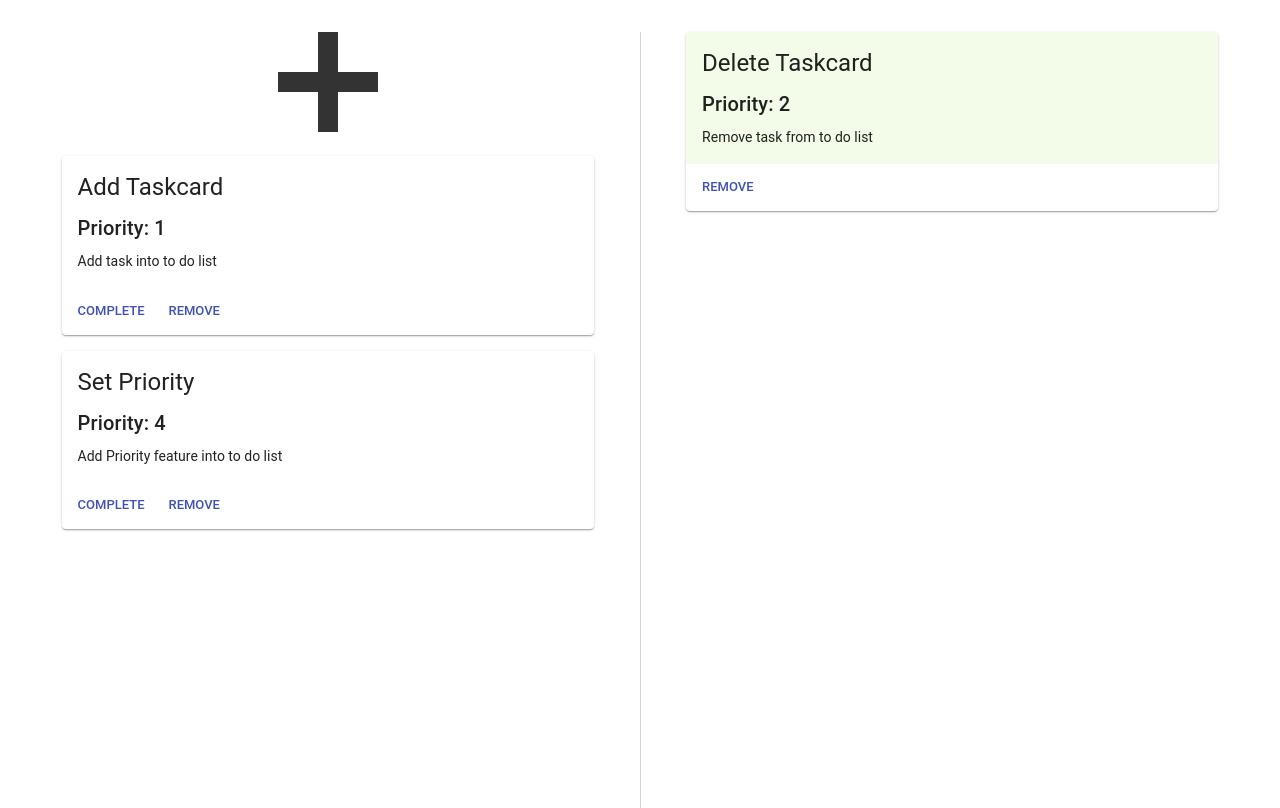
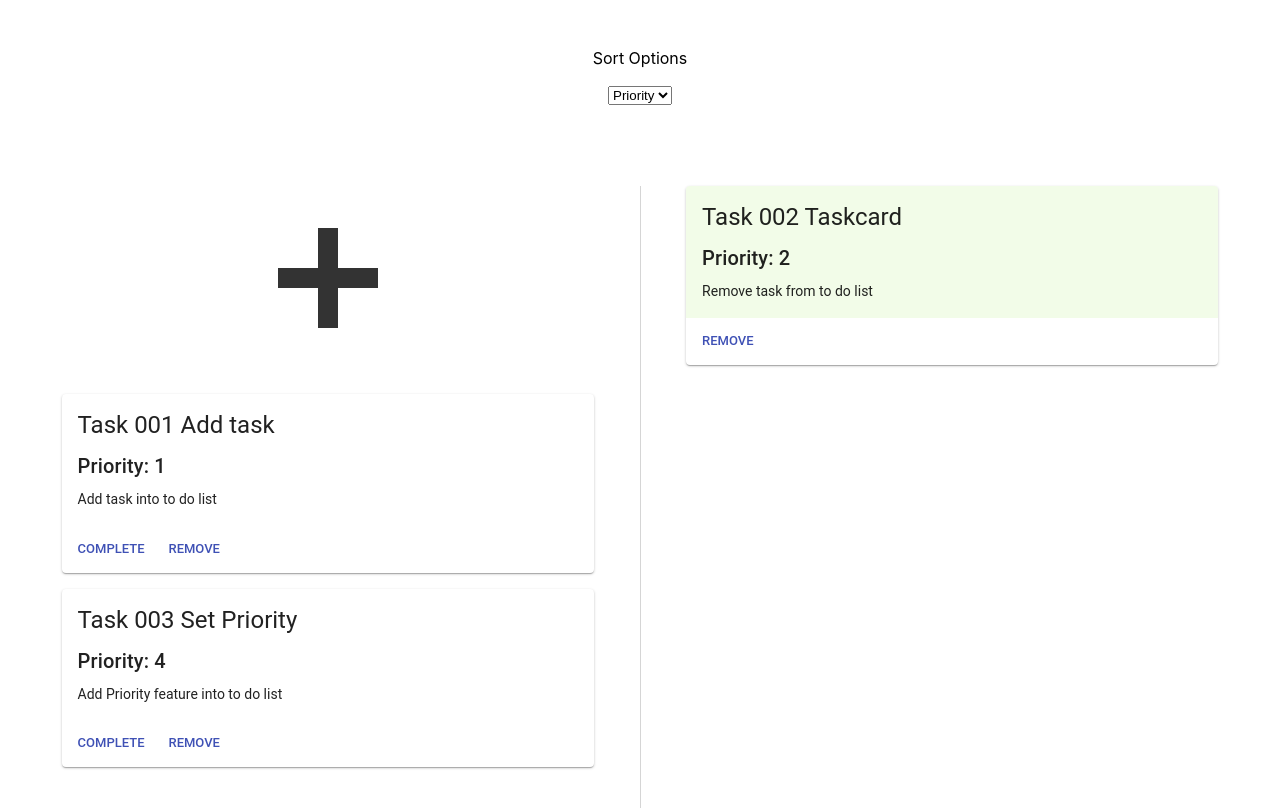
Before and after one commit to jimyu0414/to-do-list, a React (Create React App) app: page / in a window 1280 px wide. Shown: the top 808 px of the page. Built offline with nearby package versions, Linux system fonts and the light colour scheme.

Commit message:
add new task and sorting task cards

```diff
--- a/package.json
+++ b/package.json
@@ -6,7 +6,8 @@
     "@material-ui/core": "^3.9.3",
     "react": "^16.8.6",
     "react-dom": "^16.8.6",
-    "react-scripts": "3.0.1"
+    "react-scripts": "3.0.1",
+    "uuid": "^3.3.2"
   },
   "scripts": {
     "start": "react-scripts start",
--- a/src/App.js
+++ b/src/App.js
@@ -8,21 +8,21 @@ import CompleteList from './components/CompleteList';
 */
 const taskCardData = [
   {
-      title: "Add Taskcard",
+      title: "Task 001 Add task",
       id: 1,
       priority: "1",
       desc: "Add task into to do list",
       complete: false
   },
   {
-      title: "Delete Taskcard",
+      title: "Task 002 Taskcard",
       id: 2,
       priority: "2",
       desc: "Remove task from to do list",
       complete: true
   },
   {
-    title: "Set Priority",
+    title: "Task 003 Set Priority",
     id: 3,
     priority: "4",
     desc: "Add Priority feature into to do list",
@@ -47,6 +47,15 @@ class App extends React.Component {
 
     this.filterTasks(taskCardData);
 
+  }
+
+  /*
+    function submit new task card
+  */
+  handleTaskSubmit = (task) =>{
+    delete task.isOpen;
+    const allTaskCards = this.state.taskCardsAll.concat(task);
+    this.filterTasks(allTaskCards);
   }
 
   /*
@@ -77,6 +86,9 @@ class App extends React.Component {
     this.filterTasks(allTaskCards)
   }
 
+  /*
+    function refresh UI
+  */
   filterTasks = (allTaskCards) => {
     const todoCards = allTaskCards.filter( task =>{
       return (
@@ -102,11 +114,21 @@ class App extends React.Component {
   render(){
     return (
       <div className="app-container">
+        <div className="app-header">
+        <label>
+          <p>Sort Options</p>
+          <select onChange={this.handleCardOrder}>
+            <option value="1">Priority</option>
+            <option value="2">Name</option>
+          </select>
+        </label>
+        </div>
         <div className="panel-todo">
             <TodoList
             taskCards = {this.state.taskCardsToDo}
             removeTask = {this.handleTaskRemove}
             completeTask = {this.handleTaskComplete}
+            submitTask = {this.handleTaskSubmit}
             />
         </div>
         <div className="panel-complete">
--- a/src/App.scss
+++ b/src/App.scss
@@ -4,6 +4,7 @@
   background-color: #fff;
   min-height: 100vh;
   display: flex;
+  flex-wrap: wrap;
   flex-direction: column;
   justify-content: center;
   max-width: 1280px;
@@ -14,7 +15,12 @@
     flex-direction: row;
   }
 }
-
+.app-header{
+  flex-basis: 100%;
+  width: 100%;
+  text-align: center;
+  margin-bottom: 2rem;
+}
 .panel-todo{
   flex: 1;
   width: 100%;
@@ -43,6 +49,7 @@
     flex-direction: column;
     width: 80%;
     margin-bottom: 1rem;
+    height: 22rem;
 
     &--btn-container{
       justify-content: center;
@@ -51,6 +58,11 @@
       color: #777;
       font-size: 1rem;
     }
+  }
+  &__toggle-icon{
+    height: 13rem;
+    display: flex;
+    align-items: center;
   }
   &__card{
     width: 90%;
--- a/src/components/ToDoList.js
+++ b/src/components/ToDoList.js
@@ -7,7 +7,9 @@ class ToDoList extends Component{
     render(){
         return(
             <div>
-                <ToggleableTaskCardForm />
+                <ToggleableTaskCardForm
+                  submitCard = {this.props.submitTask}
+                />
                 <TaskCardList
                     cards = {this.props.taskCards}
                     removeCard = {this.props.removeTask}
--- a/src/components/ToggleableTaskCardForm.js
+++ b/src/components/ToggleableTaskCardForm.js
@@ -4,18 +4,37 @@ import Card from '@material-ui/core/Card';
 import CardActions from '@material-ui/core/CardActions';
 import Button from '@material-ui/core/Button';
 
-
-
+const uuidv4 = require('uuid/v4');
 
 class ToggleableTaskCardForm extends Component {
     state = {
         isOpen : false,
+        id: uuidv4(),
+        title:'',
         priority: 1,
+        desc:'',
+        complete: false
     };
 
-    handlePriorityChange  = (event) => {
+    handleTitleChange = (e) => {
+      this.setState(
+        {
+          title: e.target.value
+        }
+      )
+    }
+
+    handleDescChange = (e) => {
+      this.setState(
+        {
+          desc: e.target.value
+        }
+      )
+    }
+
+    handlePriorityChange  = (e) => {
         this.setState(
-            { priority: event.target.value }
+            { priority: e.target.value }
             );
       };
 
@@ -27,8 +46,9 @@ class ToggleableTaskCardForm extends Component {
         this.setState({ isOpen: false });
     }
 
-    handleFormSubmit = () => {
-
+    handleFromSubmit = () => {
+      this.setState({ isOpen: false });
+      this.props.submitCard(this.state);
     }
 
     render(){
@@ -41,6 +61,7 @@ class ToggleableTaskCardForm extends Component {
                 label="Task Name"
                 value={this.state.name}
                 margin="normal"
+                onChange={this.handleTitleChange}
               />
 
         <label>
@@ -61,13 +82,14 @@ class ToggleableTaskCardForm extends Component {
           multiline
           margin="normal"
           variant="outlined"
+          onChange={this.handleDescChange}
         />
 
       <CardActions className="task-card__toggle--btn-container">
         <Button size="small" color="primary" onClick={this.handleFormClose}>
           Cancel
         </Button>
-        <Button size="small" color="primary">
+        <Button size="small" color="primary" onClick={this.handleFromSubmit}>
           Save
         </Button>
       </CardActions>
@@ -77,7 +99,9 @@ class ToggleableTaskCardForm extends Component {
         } else {
 
             return(
+              <div className="task-card__toggle-icon">
                <div id="" className="cross-icon" onClick={this.handleFormOpen}></div>
+              </div>
             );
 
         }
```
